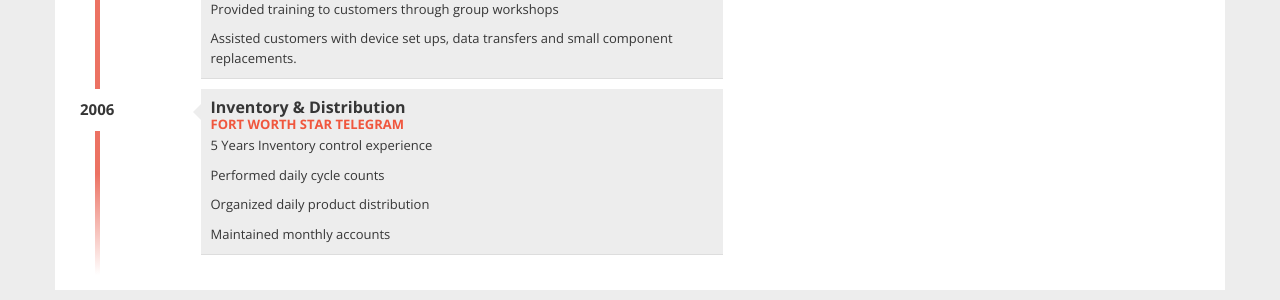
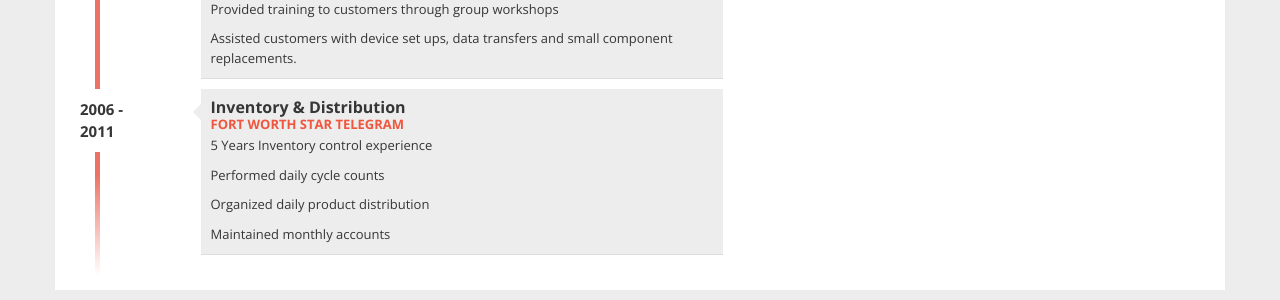
Before and after one commit to Bmbailey/Resume, a Jekyll site: the page built from index.html, in a window 1280 px wide. Shown: the part 1133-1433 px from the top of the page. Built offline with Jekyll 4.4.1, drawn with Linux system fonts in a browser that asks for light colours; nearby versions of some CDN libraries.

Commit message:
testing timeline syntax

```diff
--- a/_data/timeline.yml
+++ b/_data/timeline.yml
@@ -34,7 +34,7 @@
 
 - title: Inventory & Distribution
   company: Fort Worth Star Telegram
-  year: 2006
+  year: 2006 - 2011
   description:
     - 5 Years Inventory control experience
     - Performed daily cycle counts
```
